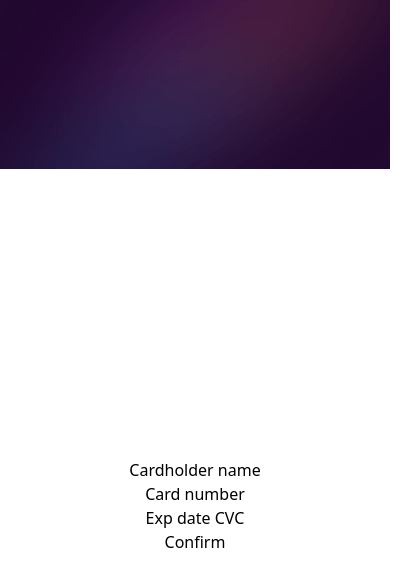
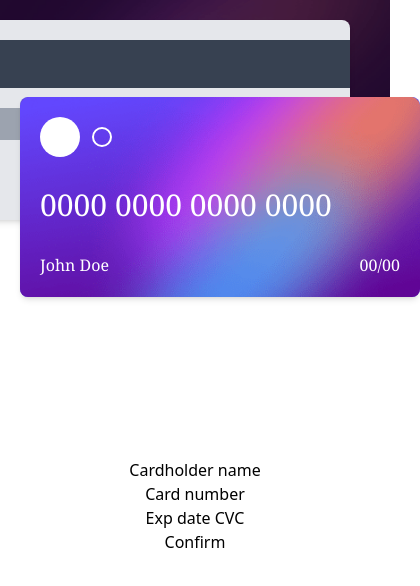
Before and after one commit to daempasha/card-form, a React (Vite) app: page / in a window 390 px wide. Shown: the top 586 px of the page, 420 px wide, since content can reach past the window. Built offline with nearby package versions, Linux system fonts and the light colour scheme.

Commit message:
Layout in mobile working too

```diff
--- a/src/App.tsx
+++ b/src/App.tsx
@@ -13,6 +13,8 @@ function App() {
 
         <CardFront className="invisible lg:visible absolute -right-24 bottom-1/2 my-5" />
         <CardBack className="invisible lg:visible absolute  -right-32 top-1/2 my-5 " />
+        <CardFront className="z-10 visible lg:invisible absolute left-5 -bottom-32" />
+        <CardBack className="visible lg:invisible absolute right-10 top-5 -bottom-18 " />
       </div>
       <div className="flex flex-col w-full h-full items-center justify-center">
 
```
